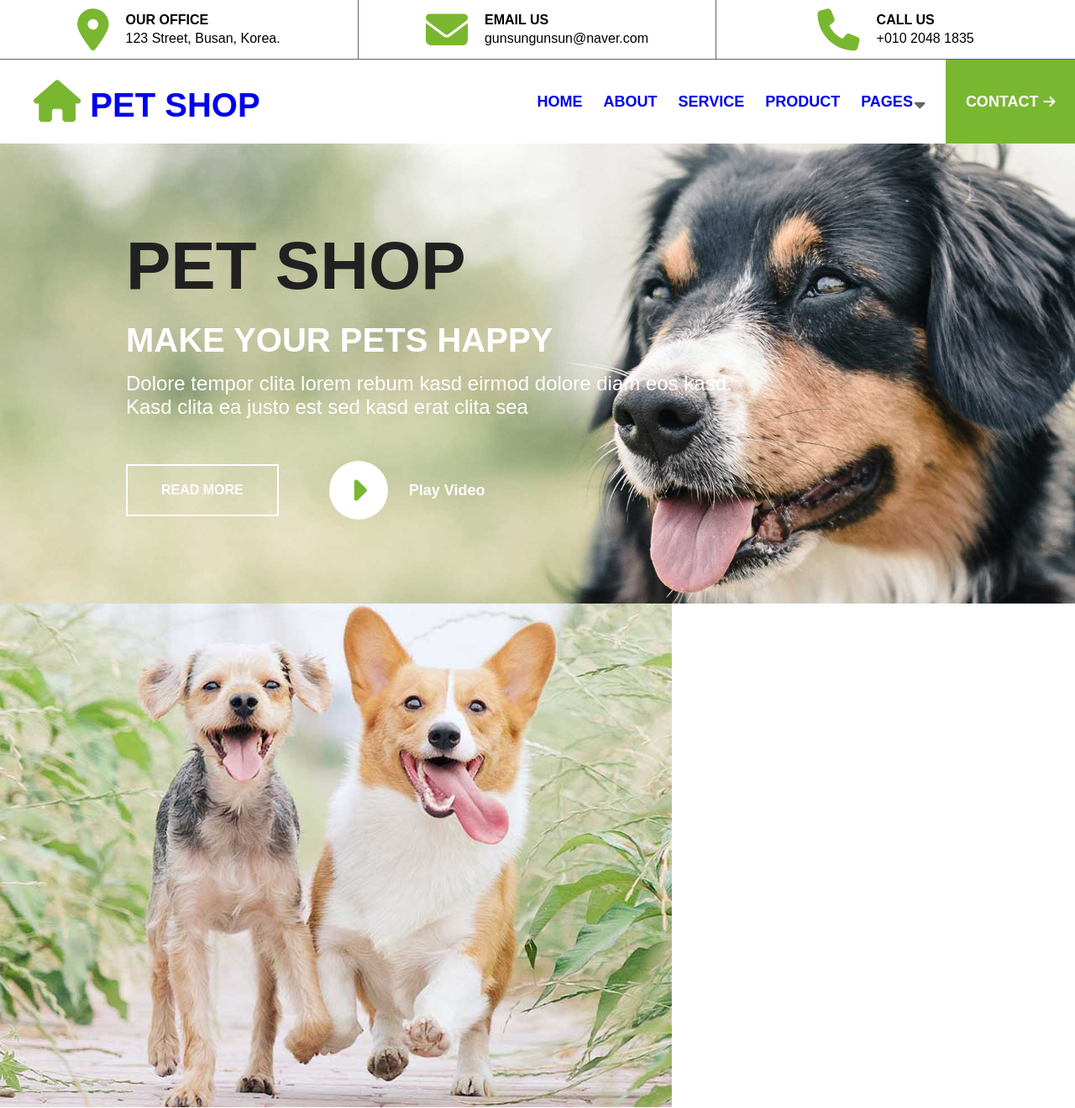
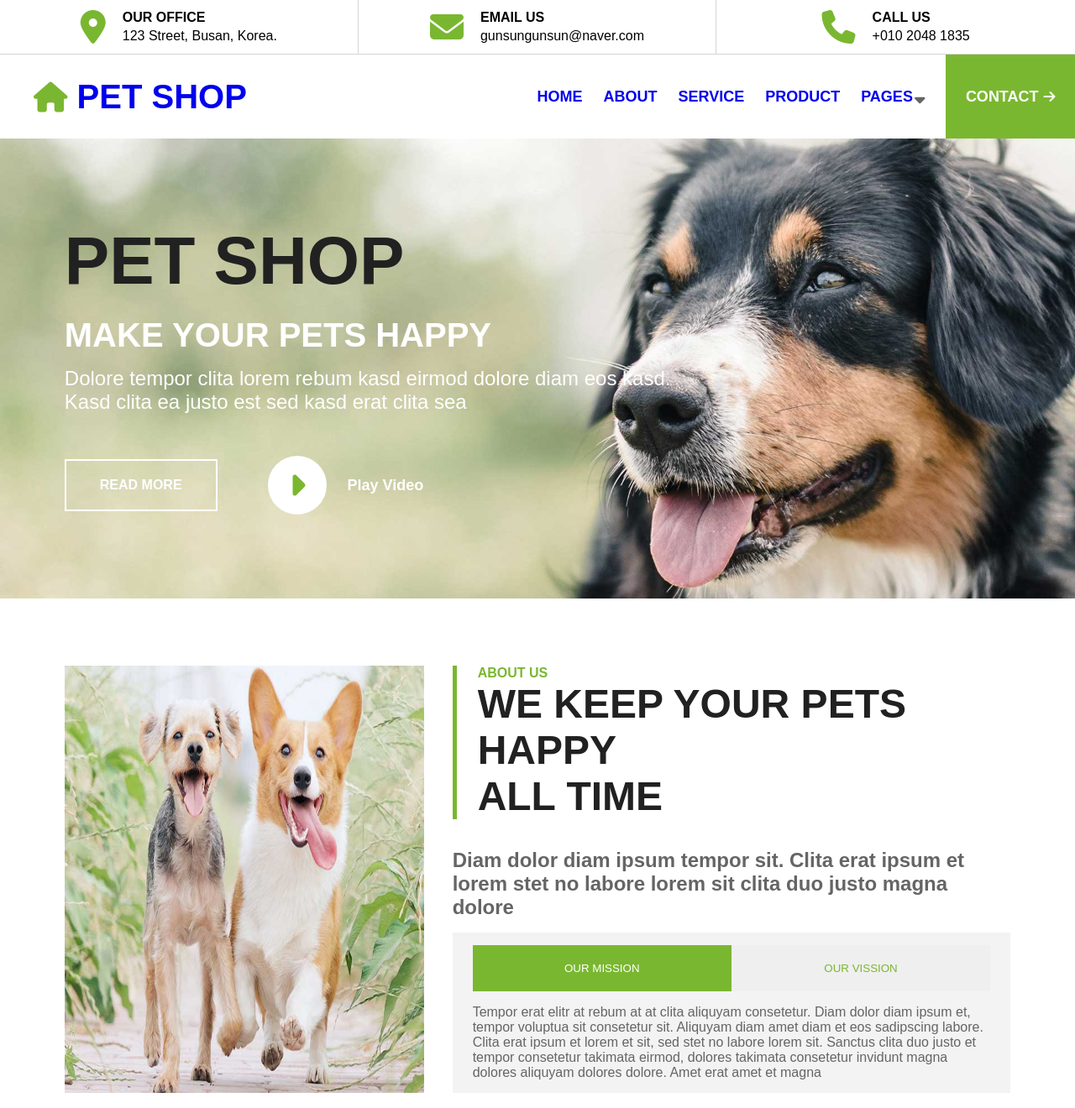
Before and after one commit to rudmoon/Pet-Shop, a plain HTML site: page index.html in a window 1280 px wide. Shown: the top 1320 px of the page at 84% size. Drawn offline with nearby package versions, Linux system fonts and the light colour scheme.

Commit message:
CSS About Part done
CSS About Part done
now you can start Services Part

```diff
--- a/style.css
+++ b/style.css
@@ -2,6 +2,7 @@
     /* Font Collection */
     font-family: 'Poppins', sans-serif;
     --font-biggest : 80px;
+    --font-title : 48px;
     --font-bigger : 40px;
     --font-big : 24px;
     --font-medium : 18px;
@@ -37,18 +38,18 @@ i {
 #contact {
     display: grid;
     grid-template-columns: 1fr 1fr 1fr;
-    border-bottom: 1px solid var(--color-gray);
+    border-bottom: 1px solid #d7d5d5;
 }
 
 .contact__office {
     display: flex;
-    border-right: 1px solid var(--color-gray);
+    border-right: 1px solid #d7d5d5;
     justify-content: center;
     align-items: center;
     padding : 10px;
 }
 .contact__office i {
-    font-size: 50px;
+    font-size: 40px;
     color : var(--color-green);
     margin-right: 20px;
 }
@@ -86,7 +87,9 @@ i {
     display: flex;
     align-items: center;
 }
-
+.nav__left--logo i {
+    font-size: 36px;
+}
 .nav__left--menu {
     display: flex;
     align-items: center;
@@ -151,10 +154,12 @@ i {
 #header {
     width: 100%;
     background: url(./img/hero.jpg) no-repeat top/cover;
-    padding : 100px 150px;
+    margin-bottom: var(--font-biggest);
+    padding : 100px 0;
 }
 .header__container {
-    width: 80%;
+    margin : 0 auto;
+    width: 88%;
     display: flex;
     flex-direction: column;
 }
@@ -211,3 +216,70 @@ i {
 }
 
 /* About Part */
+#about {
+    width: 100%;
+    display: flex;
+    justify-content: center;
+    margin-bottom: var(--font-biggest);
+}
+.about__container {
+    margin : 0 auto;
+    width: 88%;
+    display: flex;
+    justify-content: space-between;
+}
+.about__dogImage {
+    width: 38%;
+    height: 100%;
+}
+.about__description {
+    width: 59%;
+    height: 100%;
+}
+.description__title--box {
+    border-left: 5px solid var(--color-green);
+    padding-left: 25px;
+    margin-bottom: 35px;
+}
+.title--box-first {
+    font-size: var(--font-small);
+    color : var(--color-green);
+}
+.title--box-second, .title--box-third {
+    font-size: var(--font-title);
+    color : var(--color-black);
+}
+.description__p {
+    font-size: var(--font-big);
+    font-weight: 700;
+    color: var(--color-gray);
+    margin-bottom: var(--font-small);
+}
+.description__goalBox {
+    background-color: #f3f3f3;
+    padding : 15px 24px;
+}
+.goalBox--menu-line {
+    display: flex;
+    width: 100%;
+}
+.menu-lines {
+    width: 50%;
+    border: none;
+    padding : 20px 30px;
+}
+.menu-lines a {
+    color : var(--color-green);
+}
+.menu-lines.active, .menu-lines.active a {
+    background-color: var(--color-green);
+    color : var(--color-white);
+}
+.goalBox--p {
+    padding-top: var(--font-small);
+    font-size: var(--font-small);
+    font-weight: 500;
+    color : var(--color-gray);
+}
+
+/* Services Part */
```
